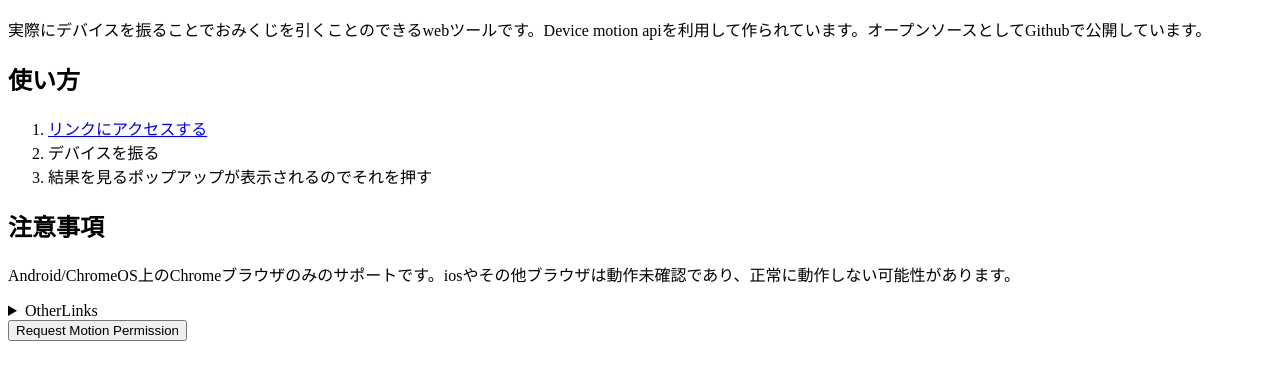
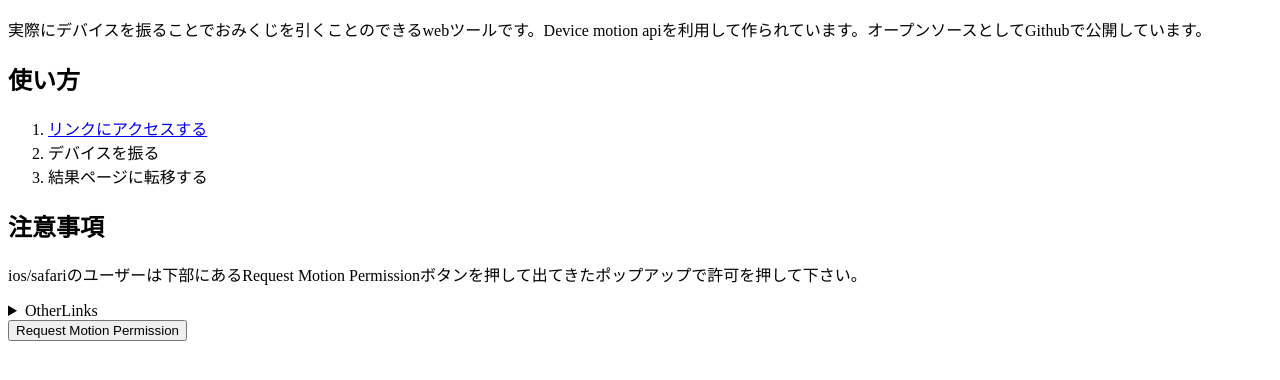
Before and after one commit to yzkr06/Digital_Fortune-1, a plain HTML site: page startpage.html in a window 1280 px wide. Shown: the part 118-498 px from the top of the page. Drawn offline with Linux system fonts and the light colour scheme.

Commit message:
Update startpage.html

```diff
--- a/startpage.html
+++ b/startpage.html
@@ -13,10 +13,10 @@
     <ol>
         <li><a href="https://aet42.github.io/Digital_Fortune/src/index.html">リンクにアクセスする</a></li>
         <li>デバイスを振る</li>
-        <li>結果を見るポップアップが表示されるのでそれを押す</li>
+        <li>結果ページに転移する</li>
       </ol>
     <h2>注意事項</h2>
-    <p>Android/ChromeOS上のChromeブラウザのみのサポートです。iosやその他ブラウザは動作未確認であり、正常に動作しない可能性があります。</p>
+    <p>ios/safariのユーザーは下部にあるRequest Motion Permissionボタンを押して出てきたポップアップで許可を押して下さい。</p>
     <details>
         <summary>OtherLinks</summary>
         <a href="https://github.com/aet42/Digital_Fortune">Github</a>
```
